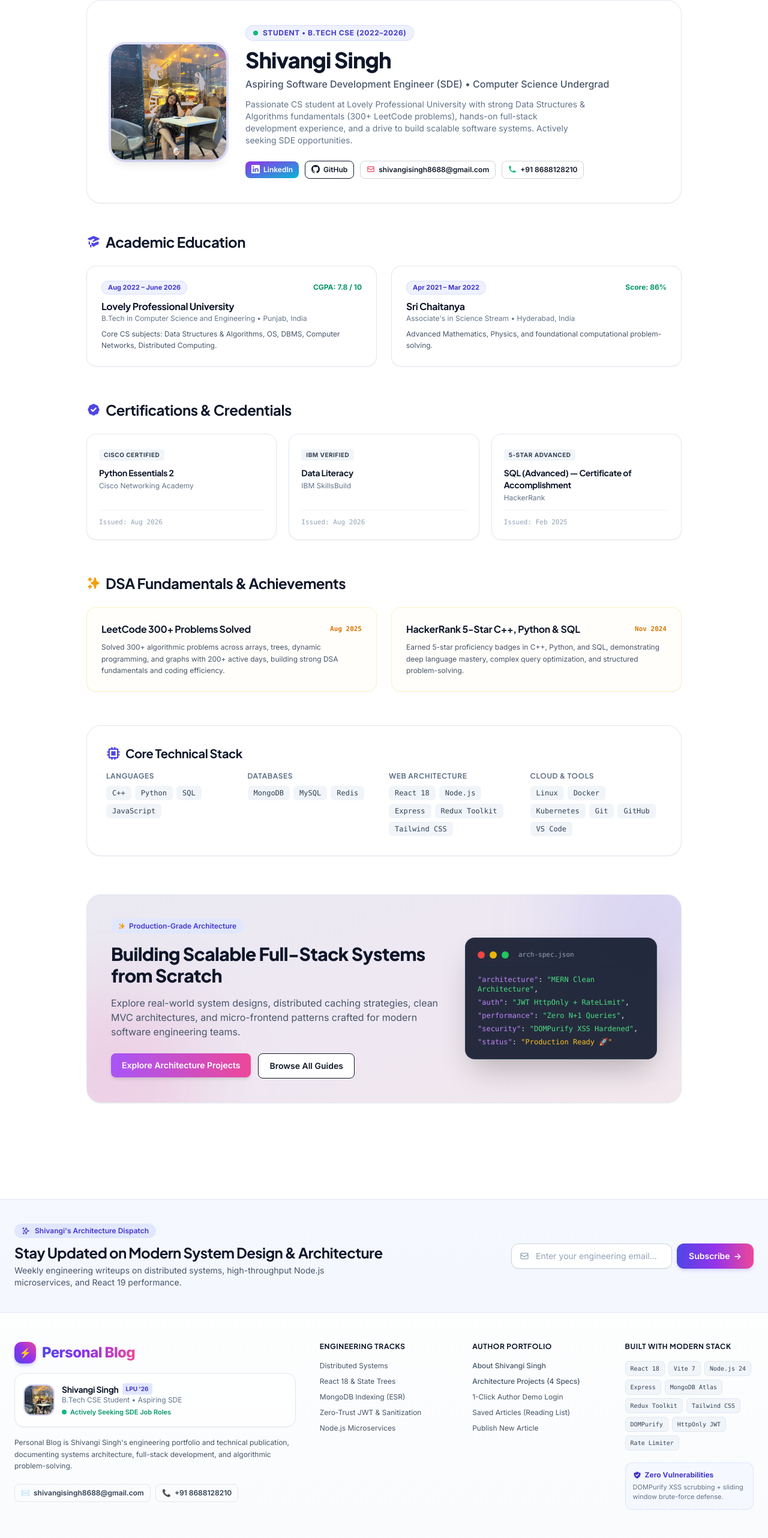
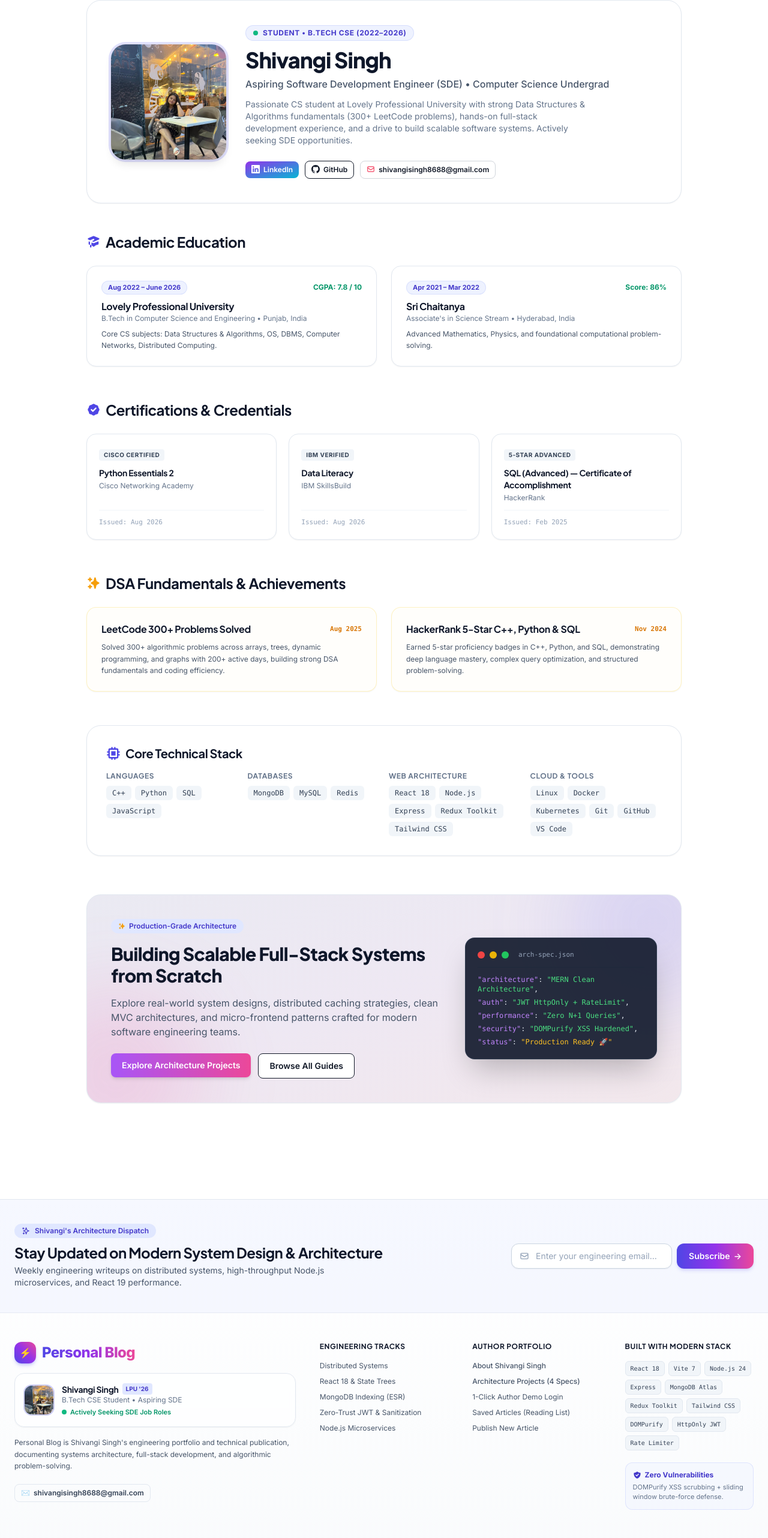
Before and after one commit to shivangi792004/mern-blog, a React (Vite) app in the folder client/: page /about in a window 1280 px wide. Shown: the part 167-2731 px from the top of the page at 60% size. Built offline with nearby package versions, Linux system fonts and the light colour scheme; no server answers.

Commit message:
fix(privacy): remove phone number from About page, Footer, and README

```diff
--- a/client/src/components/Footer.jsx
+++ b/client/src/components/Footer.jsx
@@ -124,13 +124,6 @@ export default function FooterCom() {
               >
                 <span>✉️</span>
                 <span>shivangisingh8688@gmail.com</span>
-              </a>
-              <a
-                href='tel:+918688128210'
-                className='inline-flex items-center gap-1.5 text-xs font-semibold px-2.5 py-1.5 rounded-lg border border-slate-200 dark:border-slate-700 hover:border-emerald-500 text-slate-700 dark:text-slate-300 hover:text-emerald-600 dark:hover:text-emerald-400 transition-colors'
-              >
-                <span>📞</span>
-                <span>+91 8688128210</span>
               </a>
             </div>
           </div>
--- a/client/src/pages/About.jsx
+++ b/client/src/pages/About.jsx
@@ -7,7 +7,6 @@ import {
   HiCode,
   HiChip,
   HiOutlineMail,
-  HiPhone,
   HiSparkles,
 } from 'react-icons/hi';
 import { BsGithub, BsLinkedin } from 'react-icons/bs';
@@ -121,12 +120,6 @@ export default function About() {
             <a href='mailto:shivangisingh8688@gmail.com'>
               <Button size='xs' color='light' className='font-semibold'>
                 <HiOutlineMail className='mr-1.5 text-sm text-rose-500' /> shivangisingh8688@gmail.com
-              </Button>
-            </a>
-
-            <a href='tel:+918688128210'>
-              <Button size='xs' color='light' className='font-semibold'>
-                <HiPhone className='mr-1.5 text-sm text-emerald-500' /> +91 8688128210
               </Button>
             </a>
           </div>
```
Also changed, not shown: 1 other file (tests, documents, lock files or other folders).
